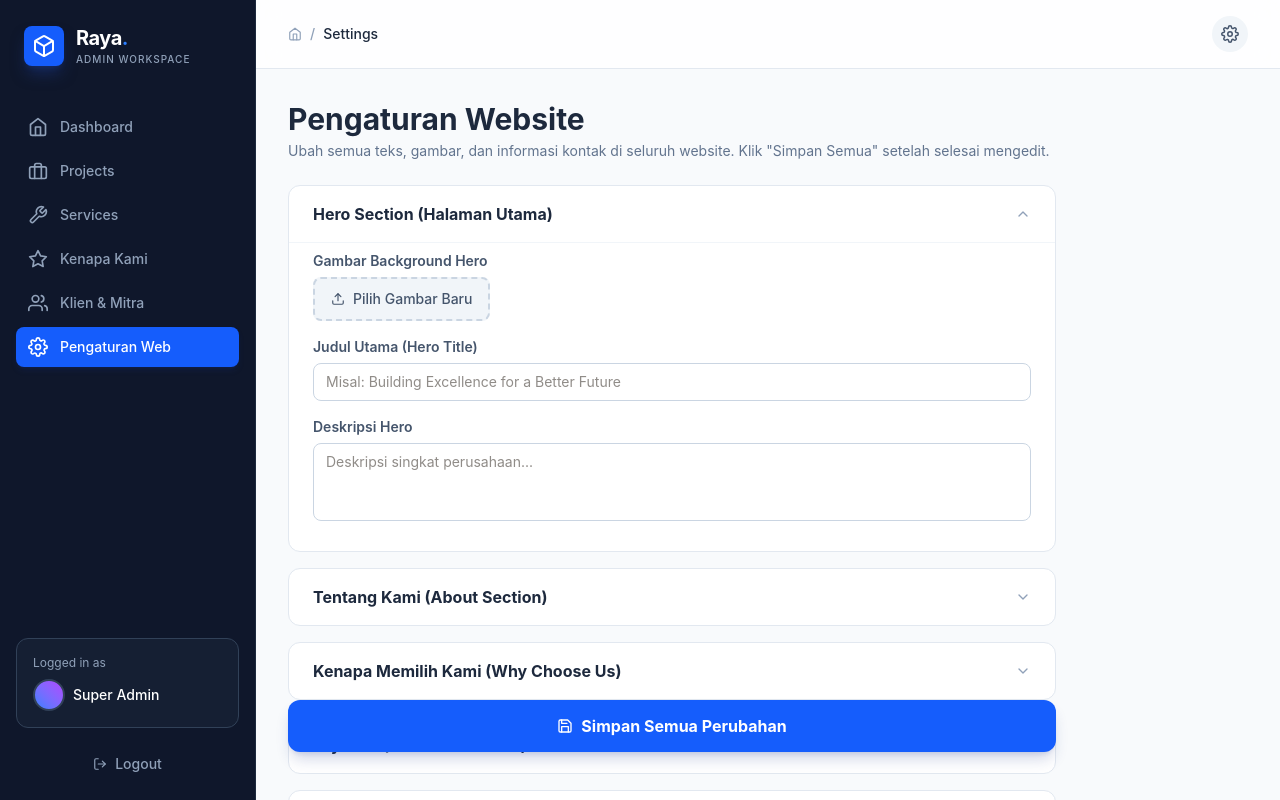
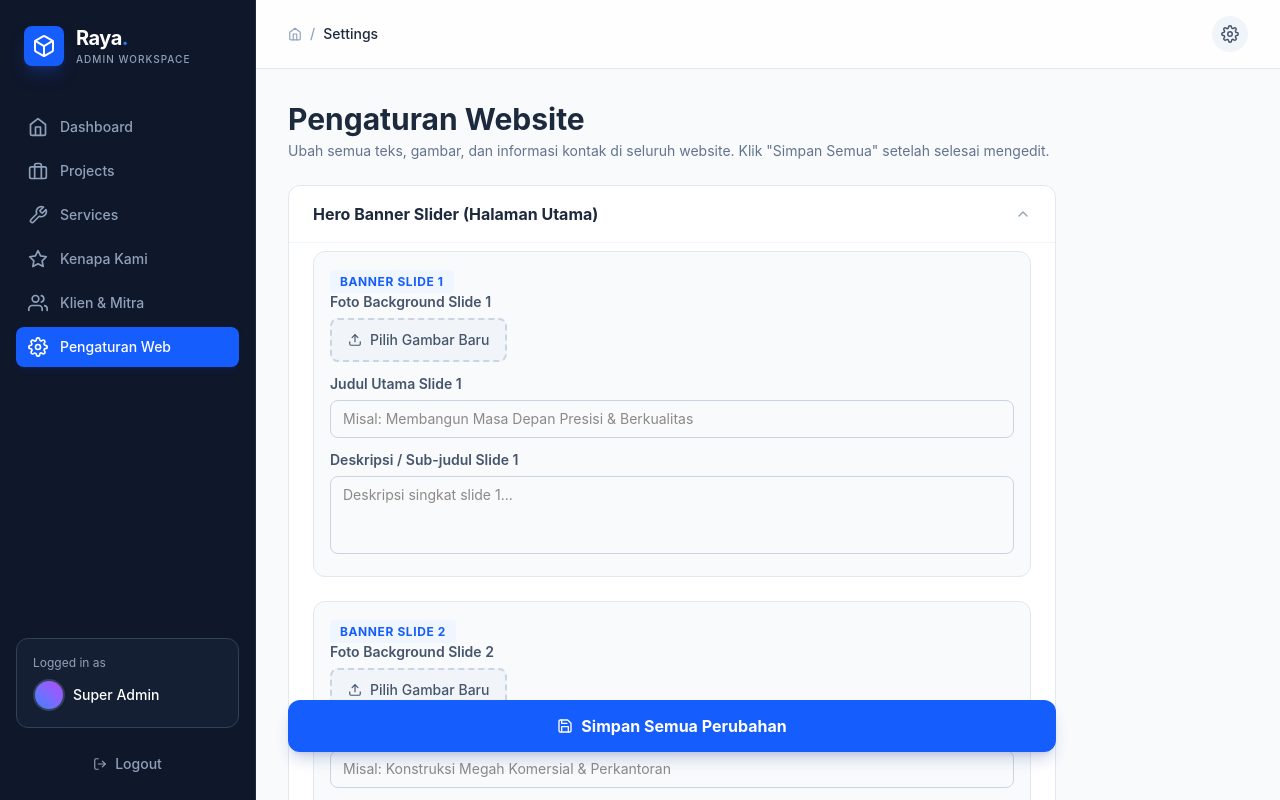
Before and after one commit to fikihrz/Raya-konstruksi, a React (Vite) app in the folder admin/: page /settings in a window 1280 px wide. Built offline with nearby package versions, Linux system fonts and the light colour scheme; no server answers.

Commit message:
feat: add multi-slide hero banner management in admin settings and sync with live slider

```diff
--- a/admin/src/pages/Settings.tsx
+++ b/admin/src/pages/Settings.tsx
@@ -139,11 +139,33 @@ const Settings = () => {
 
       <form onSubmit={handleSave} className="space-y-4">
 
-        {/* Hero Section */}
-        <Section title="Hero Section (Halaman Utama)" defaultOpen>
-          <ImageField label="Gambar Background Hero" value={settings.heroImage} fieldKey="heroImage" onChange={set} />
-          <Field label="Judul Utama (Hero Title)" value={settings.heroTitle} onChange={(v: string) => set('heroTitle', v)} placeholder="Misal: Building Excellence for a Better Future" />
-          <Field label="Deskripsi Hero" value={settings.heroDesc} onChange={(v: string) => set('heroDesc', v)} placeholder="Deskripsi singkat perusahaan..." multiline />
+        {/* Hero Section Banners (Slider 3 Slide) */}
+        <Section title="Hero Banner Slider (Halaman Utama)" defaultOpen>
+          <div className="space-y-6">
+            {/* Slide 1 */}
+            <div className="p-4 bg-slate-50 border border-slate-200 rounded-xl space-y-3">
+              <span className="text-xs font-bold uppercase tracking-wider text-blue-600 bg-blue-50 px-2.5 py-1 rounded">Banner Slide 1</span>
+              <ImageField label="Foto Background Slide 1" value={settings.heroImage} fieldKey="heroImage" onChange={set} />
+              <Field label="Judul Utama Slide 1" value={settings.heroTitle} onChange={(v: string) => set('heroTitle', v)} placeholder="Misal: Membangun Masa Depan Presisi & Berkualitas" />
+              <Field label="Deskripsi / Sub-judul Slide 1" value={settings.heroDesc} onChange={(v: string) => set('heroDesc', v)} placeholder="Deskripsi singkat slide 1..." multiline />
+            </div>
+
+            {/* Slide 2 */}
+            <div className="p-4 bg-slate-50 border border-slate-200 rounded-xl space-y-3">
+              <span className="text-xs font-bold uppercase tracking-wider text-blue-600 bg-blue-50 px-2.5 py-1 rounded">Banner Slide 2</span>
+              <ImageField label="Foto Background Slide 2" value={settings.heroImage2} fieldKey="heroImage2" onChange={set} />
+              <Field label="Judul Utama Slide 2" value={settings.heroTitle2} onChange={(v: string) => set('heroTitle2', v)} placeholder="Misal: Konstruksi Megah Komersial & Perkantoran" />
+              <Field label="Deskripsi / Sub-judul Slide 2" value={settings.heroDesc2} onChange={(v: string) => set('heroDesc2', v)} placeholder="Deskripsi singkat slide 2..." multiline />
+            </div>
+
+            {/* Slide 3 */}
+            <div className="p-4 bg-slate-50 border border-slate-200 rounded-xl space-y-3">
+              <span className="text-xs font-bold uppercase tracking-wider text-blue-600 bg-blue-50 px-2.5 py-1 rounded">Banner Slide 3</span>
+              <ImageField label="Foto Background Slide 3" value={settings.heroImage3} fieldKey="heroImage3" onChange={set} />
+              <Field label="Judul Utama Slide 3" value={settings.heroTitle3} onChange={(v: string) => set('heroTitle3', v)} placeholder="Misal: Infrastruktur Vital & Fabrikasi Industri" />
+              <Field label="Deskripsi / Sub-judul Slide 3" value={settings.heroDesc3} onChange={(v: string) => set('heroDesc3', v)} placeholder="Deskripsi singkat slide 3..." multiline />
+            </div>
+          </div>
         </Section>
 
         {/* About Section */}
```
Also changed, not shown: 1 other file (tests, documents, lock files or other folders).
